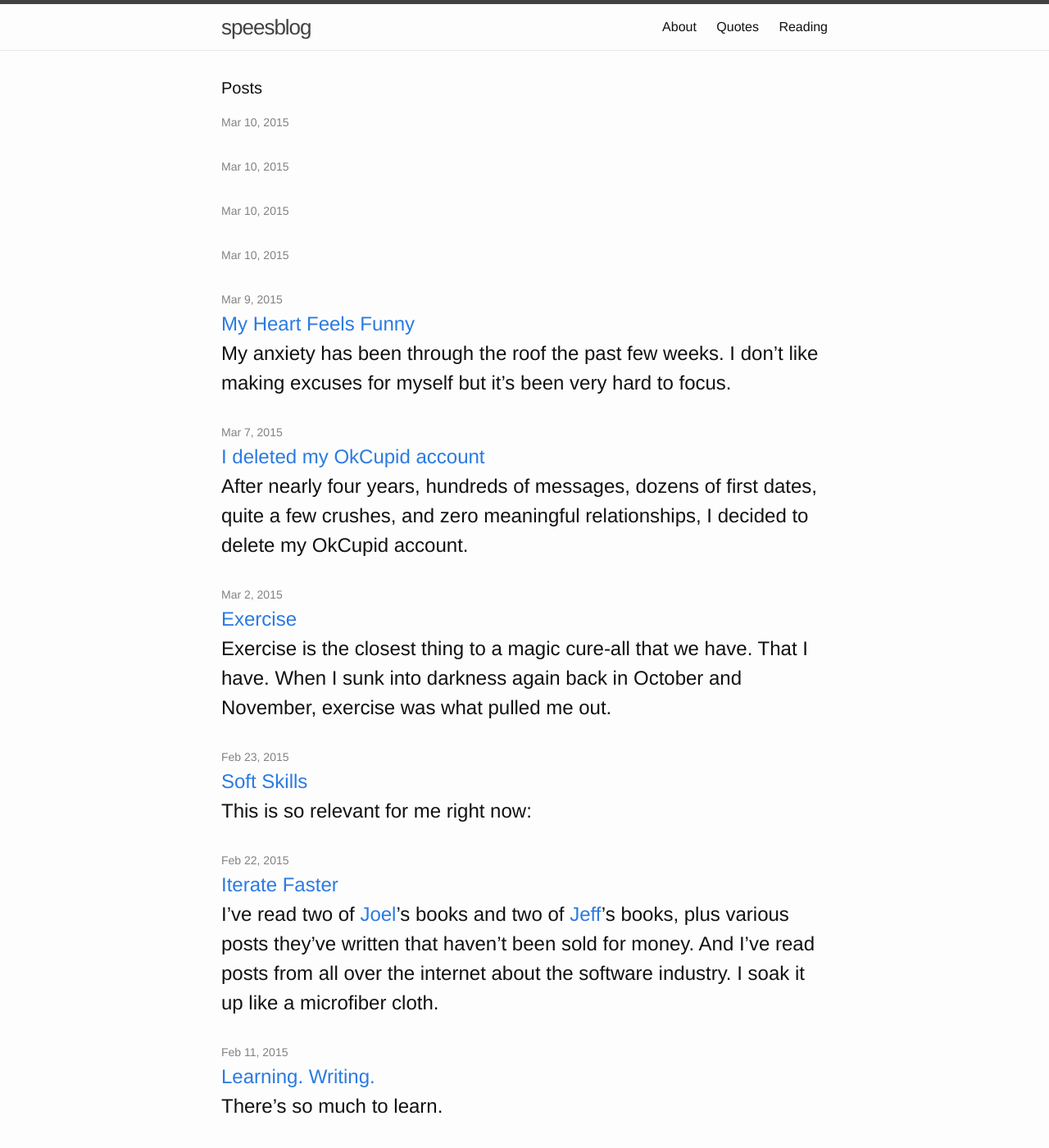
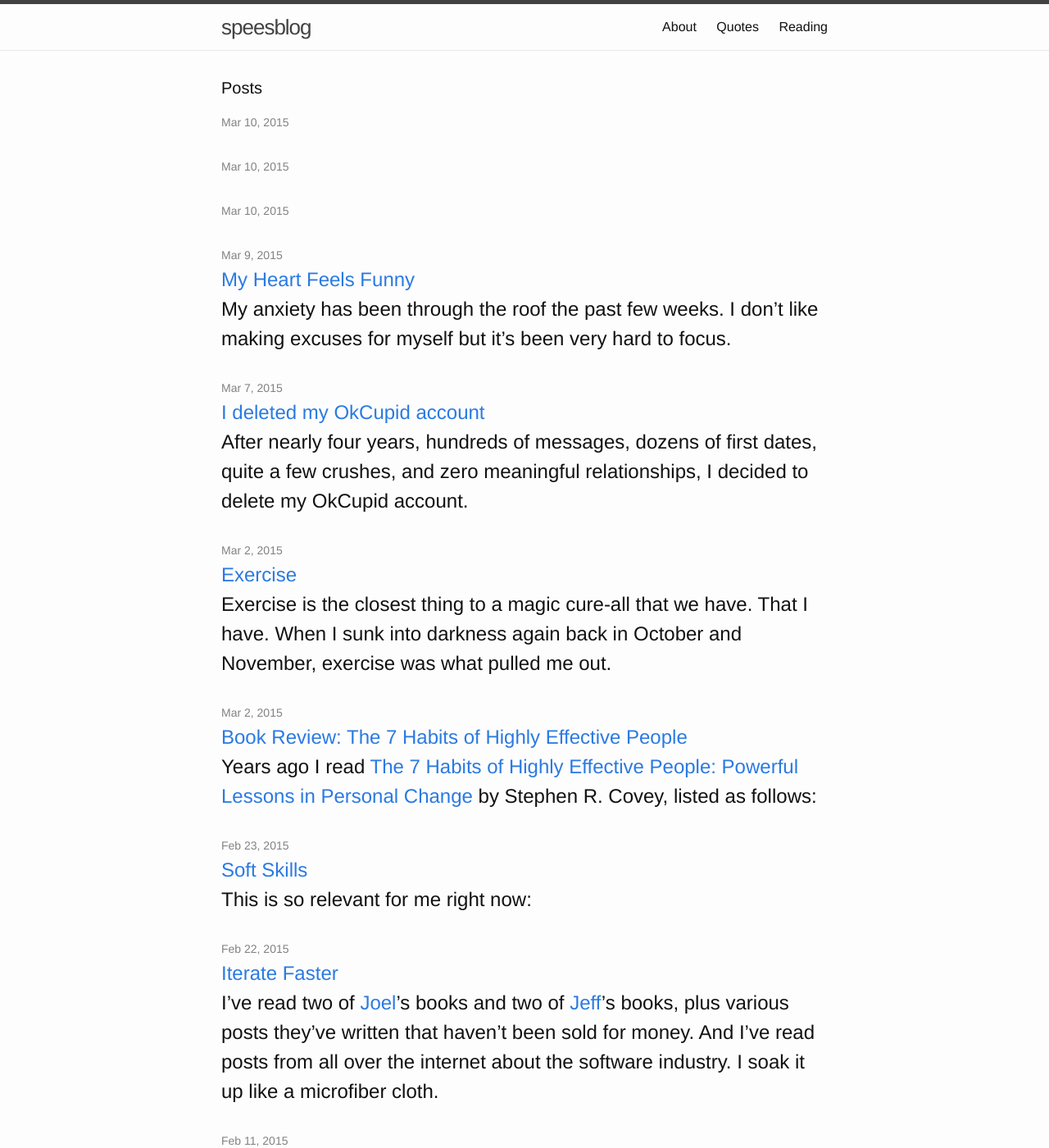
Before and after one commit to shelbyspees/speesblog, a Jekyll site: the page built from index.html, in a window 1280 px wide and 1400 px high. Shown: the whole window at 82% size. Built offline with Jekyll 4.4.1, drawn with Linux system fonts in a browser that asks for light colours.

Commit message:
Update post

```diff
--- a/_posts/2015-03-02-book-review-seven-habits.md
+++ b/_posts/2015-03-02-book-review-seven-habits.md
@@ -1,9 +1,9 @@
 ---
 layout: post
-title: Book Review: The 7 Habits of Highly Effective People
+title: "Book Review: The 7 Habits of Highly Effective People"
 ---
 
-Years ago I read [**The 7 Habits of Highly Effective People: Powerful Lessons in Personal Change**](http://smile.amazon.com/Habits-Highly-Effective-People-Anniversary-ebook/dp/B00GOZV3TM/ref=sr_1_1?ie=UTF8&qid=1423798461&sr=8-1&keywords=7+habits) by Stephen R. Covey.
+Years ago I read [The 7 Habits of Highly Effective People: Powerful Lessons in Personal Change](http://smile.amazon.com/Habits-Highly-Effective-People-Anniversary-ebook/dp/B00GOZV3TM/ref=sr_1_1?ie=UTF8&qid=1423798461&sr=8-1&keywords=7+habits) by Stephen R. Covey, listed as follows:
 
 1. Be Proactive
 2. Begin with the End in Mind
```
